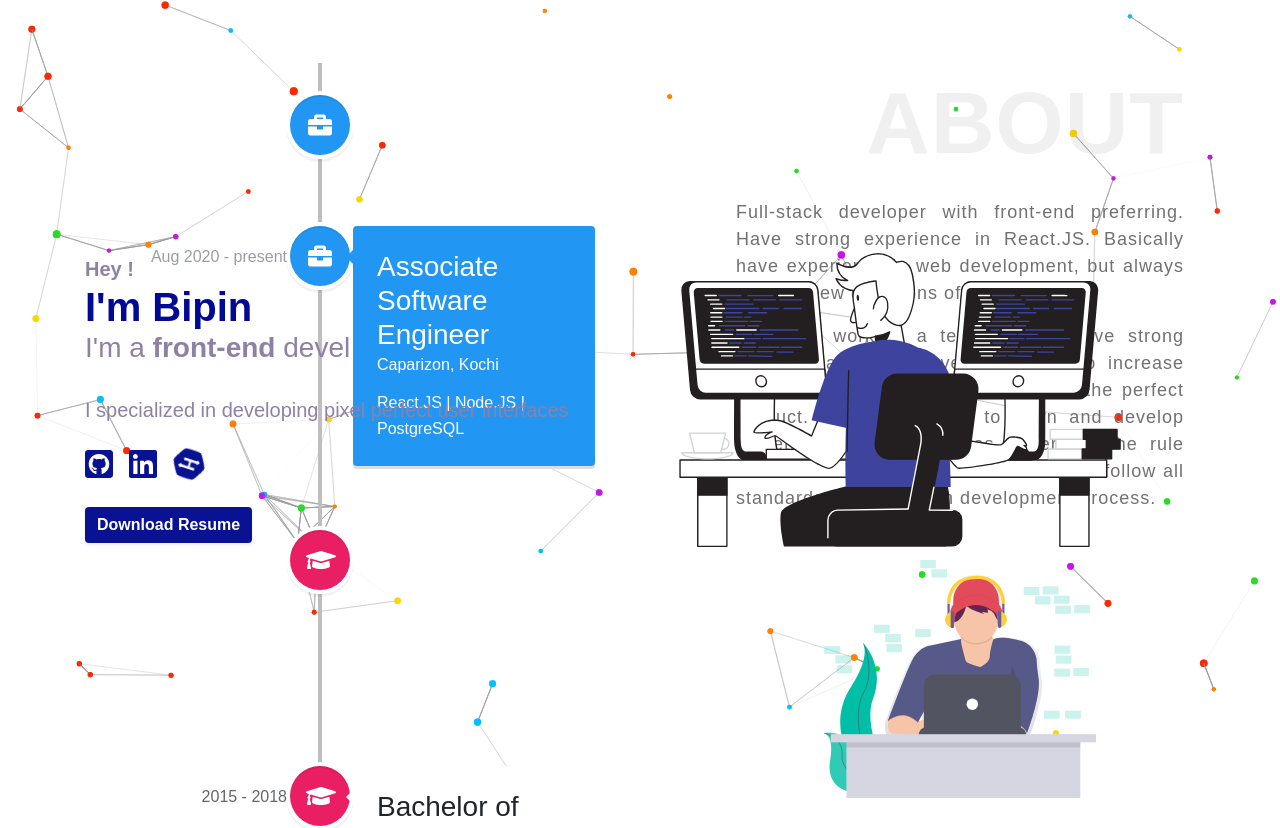
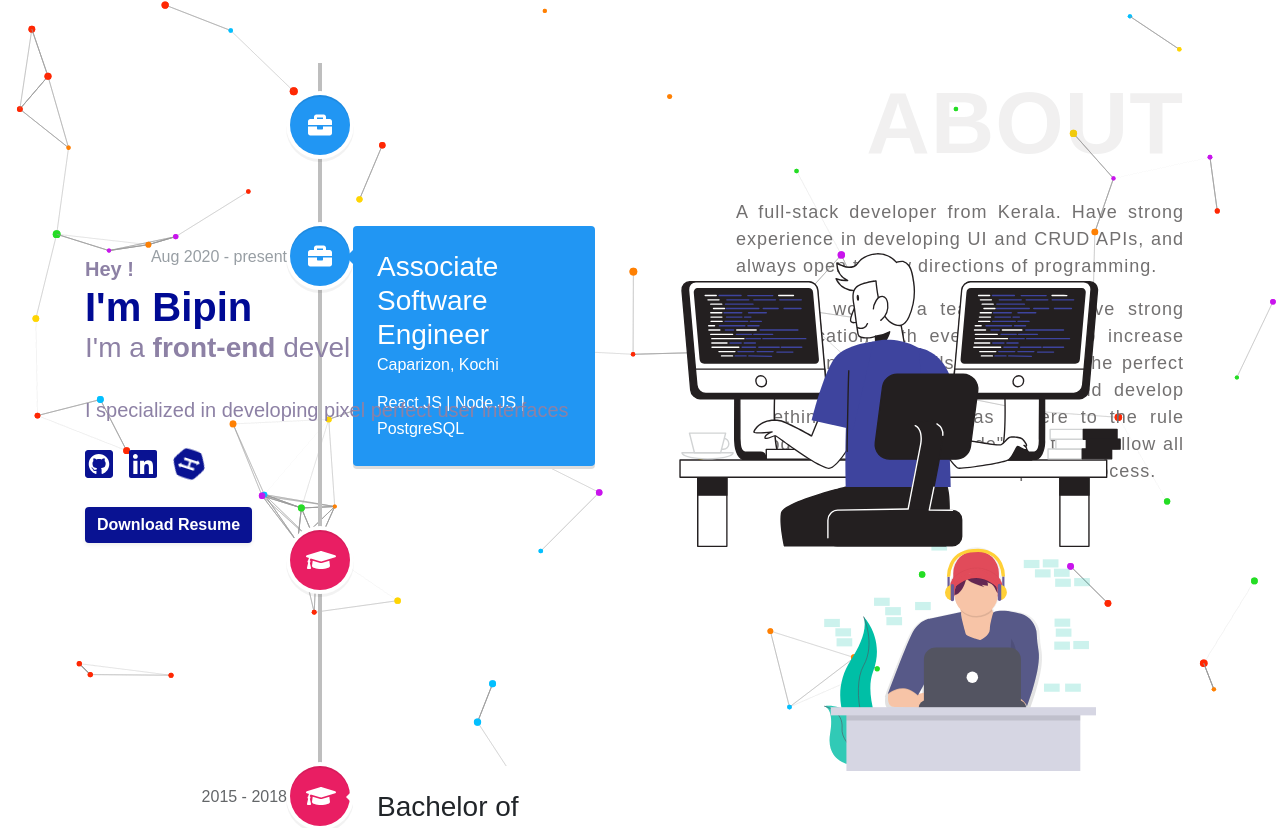
Before and after one commit to techguru8237/oles, a React (Create React App) app: page / in a window 1280 px wide. Shown: the top 828 px of the page. Built offline with nearby package versions, Linux system fonts and the light colour scheme; a web font is replaced by a local one.

Commit message:
lazy loading images

```diff
--- a/src/components/About.js
+++ b/src/components/About.js
@@ -58,9 +58,8 @@ const About = () => {
                         <div className="px-lg-5 about-text text-justify">
                             <p className="about-me-block">About</p>
                             <p>
-                                Full-stack developer with front-end preferring.
-                                Have strong experience in React.JS.
-                                Basically have experience in web development, but always open to new directions of programming.
+                                A full-stack developer from Kerala.
+                                Have strong experience in developing UI and CRUD APIs, and always open to new directions of programming.
                             </p>
                             <p>
                                 Prefer to work in a team and to have strong communication with every member, to increase my own and team skills and produce the perfect product.
--- a/src/components/Contact.js
+++ b/src/components/Contact.js
@@ -20,7 +20,7 @@ const Contact = () => {
                   <a href={obj.href} className="text-link" target="_blank" rel="noreferrer">
                     <div className="shadow d-flex justify-content-center text-center flex-column py-3">
                       <div>
-                        <img className="contactImg" src={obj.iconSrc} alt={obj.type} />
+                        <img className="contactImg" src={obj.iconSrc} alt={obj.type} loading="lazy" />
                       </div>
                       <span className="text-muted mt-2 mb-3">{obj.type}</span>
                       <span className="color-customBlue">{obj.data}</span>
--- a/src/components/IconCard.js
+++ b/src/components/IconCard.js
@@ -3,7 +3,7 @@ import React from "react";
 const IconCard = (props) => {
   return (
     <div className="d-flex justify-content-center align-items-center m-2 iconCard">
-      <img className="img-fluid skillsImg" src={props.src} alt={props.label} title={props.label} />
+      <img className="img-fluid skillsImg" src={props.src} alt={props.label} title={props.label} loading="lazy" />
     </div>
   );
 }
--- a/src/components/Projects.js
+++ b/src/components/Projects.js
@@ -12,7 +12,7 @@ const Projects = () => {
         {projectsList.map(proj => (
           <Row className="my-5 px-md-5 proj-opacity" xs={1} md={2} key={proj.label}>
             <Col>
-              <img className="img-fluid proj-image shadow" src={proj.imgSrc} alt={proj.label} />
+              <img className="img-fluid proj-image shadow" src={proj.imgSrc} alt={proj.label} loading="lazy" />
             </Col>
             <Col className="pt-2">
               <h3 className="font-weight-bold color-customBlue mb-0">{proj.label}</h3><br />
```
